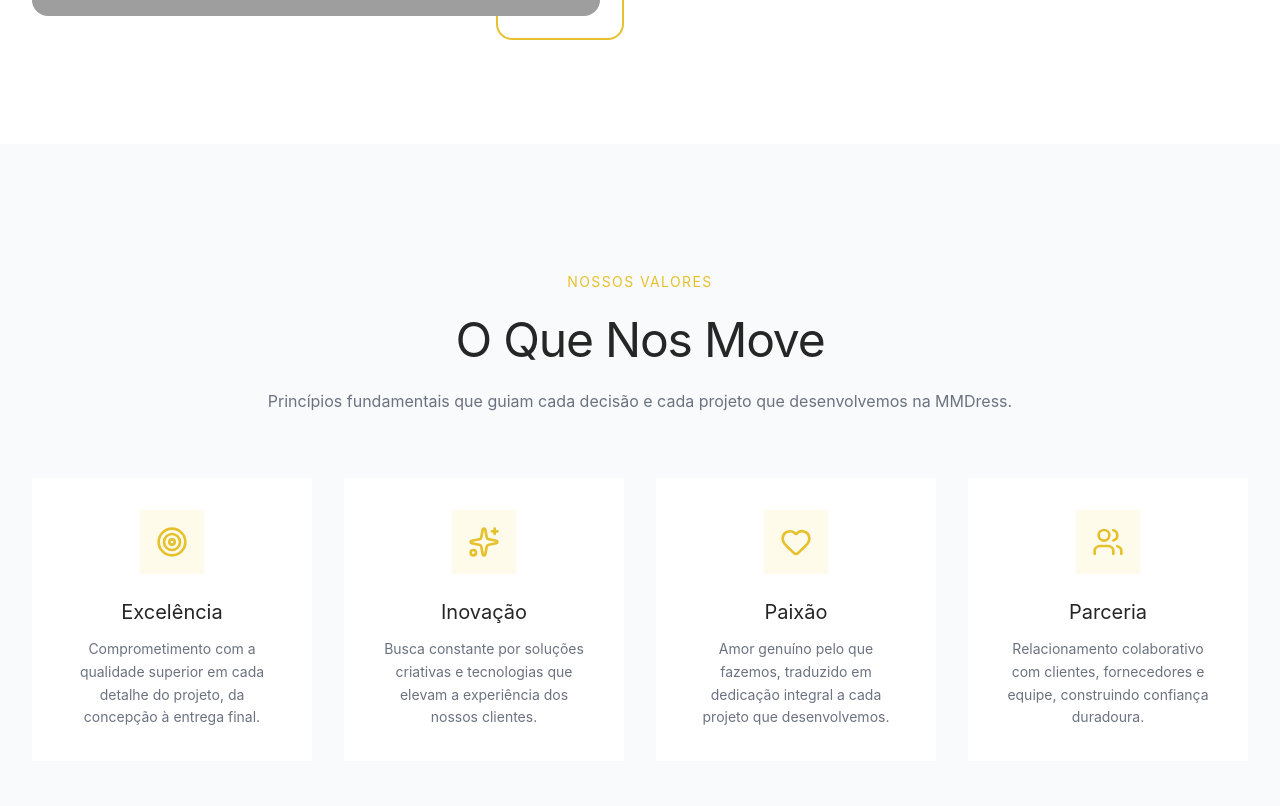
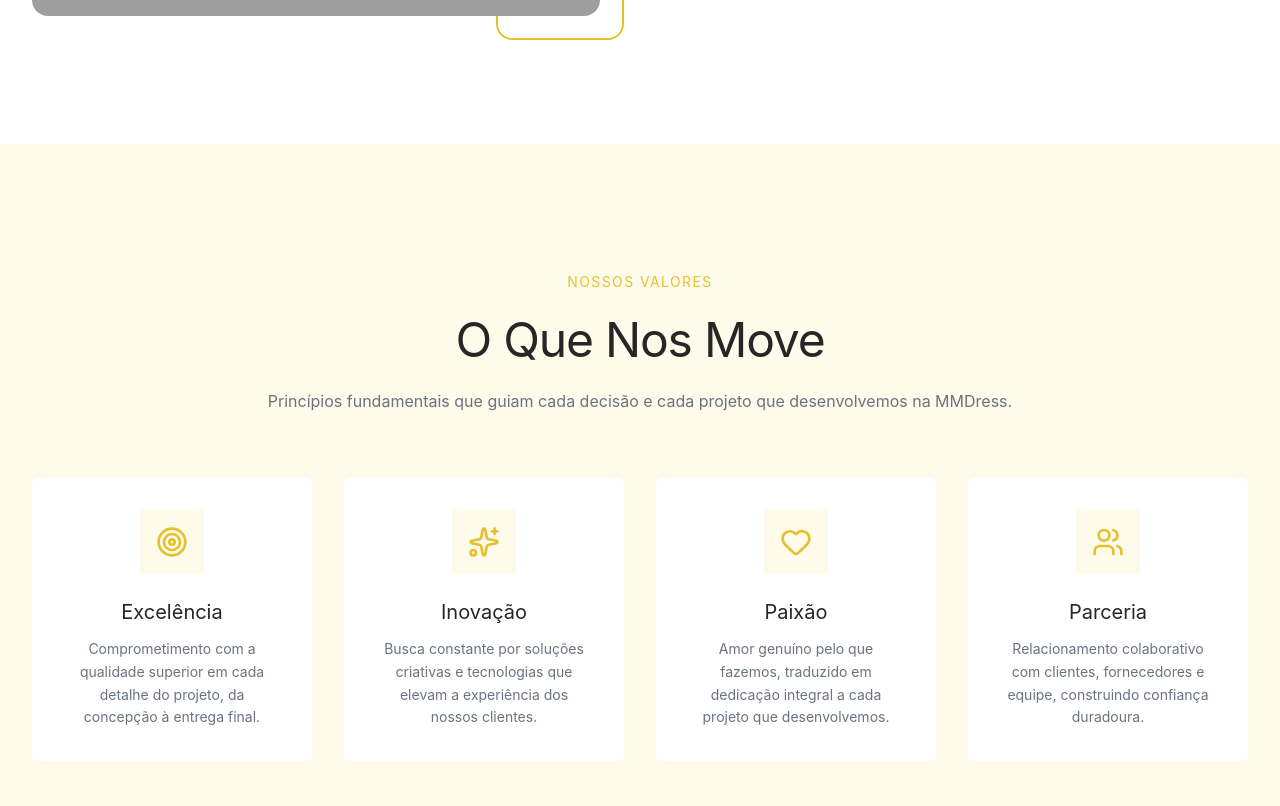
Before and after one commit to mmdress/website, a Next.js app: page /sobre in a window 1280 px wide. Shown: the part 1334-2140 px from the top of the page. Built offline with nearby package versions, Linux system fonts and the light colour scheme; grey boxes are pictures that could not be loaded.

Commit message:
style: update Values section background color and enhance card styling for improved visual appeal

```diff
--- a/components/sections/about/Values.tsx
+++ b/components/sections/about/Values.tsx
@@ -42,7 +42,7 @@ const VALUES_CONTENT = {
 
 export function Values() {
   return (
-    <section className="bg-muted py-20 lg:py-32">
+    <section className="bg-accent py-20 lg:py-32">
       <div className="container mx-auto px-4 sm:px-6 lg:px-8">
         <div className="mx-auto mb-16 max-w-3xl text-center">
           <span className="text-primary mb-6 block text-sm tracking-widest uppercase">
@@ -60,7 +60,10 @@ export function Values() {
           {VALUES.map((value) => {
             const Icon = value.icon;
             return (
-              <div key={value.title} className="bg-white p-8 text-center">
+              <div
+                key={value.title}
+                className="rounded-lg bg-white p-8 text-center"
+              >
                 <div className="bg-accent text-primary mb-6 inline-flex h-16 w-16 items-center justify-center">
                   <Icon className="h-8 w-8" />
                 </div>
```
